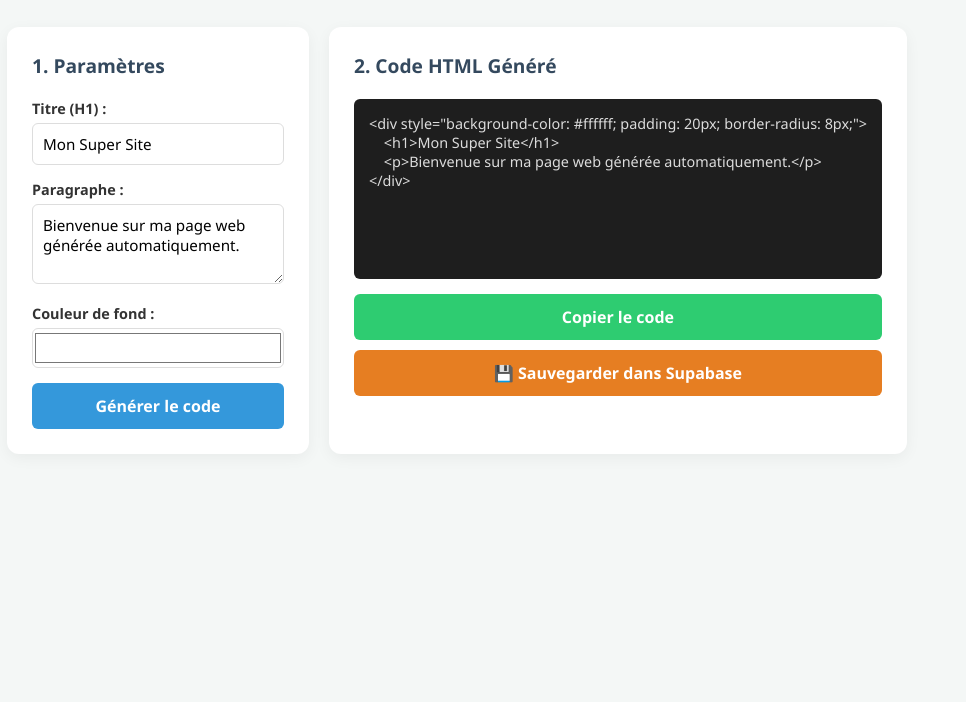
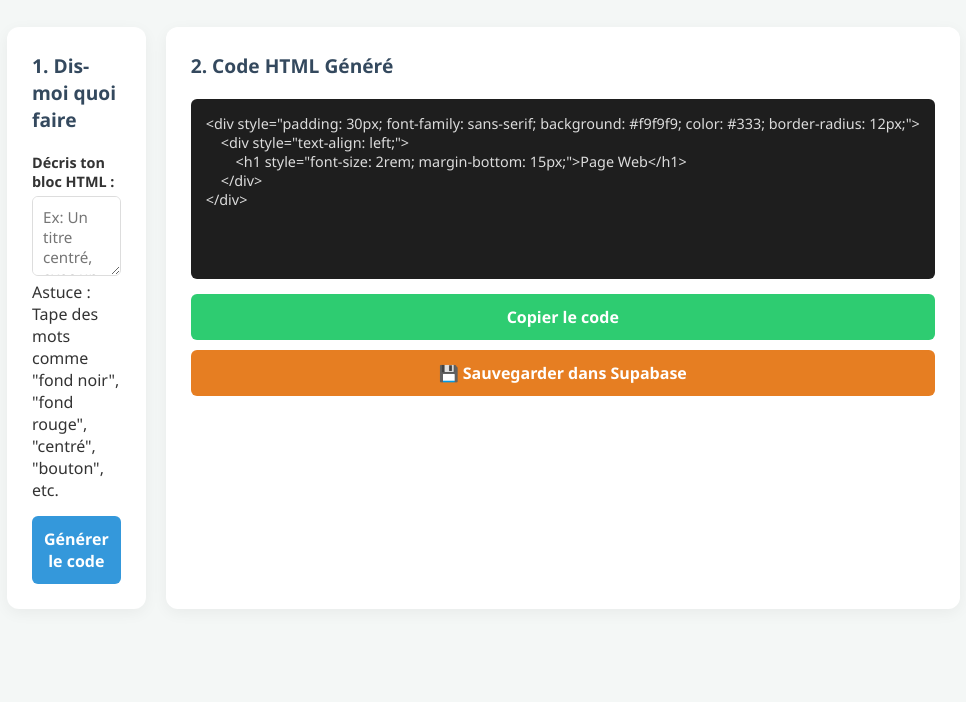
Before and after one commit to YTRubansuBS/html-generator, a plain HTML site: page index.html in a window 1280 px wide. Shown: the part 98-800 px from the top of the page, without its empty margins (183-1149 px from the left). Drawn offline with nearby package versions, Linux system fonts and the light colour scheme.

Commit message:
Update index.html

```diff
--- a/index.html
+++ b/index.html
@@ -3,35 +3,26 @@
 <head>
     <meta charset="UTF-8">
     <meta name="viewport" content="width=device-width, initial-scale=1.0">
-    <title>Générateur de Code HTML avec Supabase</title>
+    <title>Générateur de Code HTML Intelligent</title>
     <link rel="stylesheet" href="style.css">
-    <!-- Intégration de la librairie Supabase -->
+    <!-- Librairie Supabase -->
     <script src="https://cdn.jsdelivr.net/npm/@supabase/supabase-js@2"></script>
 </head>
 <body>
     <div class="container">
         <header>
-            <h1>⚡ Générateur de Code HTML</h1>
-            <p>Personnalise, copie et sauvegarde ton code directement dans Supabase.</p>
+            <h1>⚡ Smart HTML Generator</h1>
+            <p>Dis-moi ce que tu veux, je génère ton code et je le sauvegarde sur Supabase.</p>
         </header>
 
         <main class="grid">
-            <!-- Formulaire de configuration -->
+            <!-- Zone de prompt -->
             <section class="card">
-                <h2>1. Paramètres</h2>
+                <h2>1. Dis-moi quoi faire</h2>
                 <div class="form-group">
-                    <label for="titleText">Titre (H1) :</label>
-                    <input type="text" id="titleText" value="Mon Super Site" placeholder="Entre ton titre...">
-                </div>
-
-                <div class="form-group">
-                    <label for="parText">Paragraphe :</label>
-                    <textarea id="parText" placeholder="Entre ton texte...">Bienvenue sur ma page web générée automatiquement.</textarea>
-                </div>
-
-                <div class="form-group">
-                    <label for="bgColor">Couleur de fond :</label>
-                    <input type="color" id="bgColor" value="#ffffff">
+                    <label for="promptInput">Décris ton bloc HTML :</label>
+                    <textarea id="promptInput" placeholder="Ex: Un titre centré, avec un fond noir, un paragraphe et un bouton rouge..."></textarea>
+                    <span class="hint">Astuce : Tape des mots comme "fond noir", "fond rouge", "centré", "bouton", etc.</span>
                 </div>
 
                 <button id="generateBtn">Générer le code</button>
@@ -41,9 +32,10 @@
             <section class="card">
                 <h2>2. Code HTML Généré</h2>
                 <div class="code-output">
-                    <pre><code id="codeDisplay">&lt;div style="background-color: #ffffff; padding: 20px; border-radius: 8px;"&gt;
-    &lt;h1&gt;Mon Super Site&lt;/h1&gt;
-    &lt;p&gt;Bienvenue sur ma page web générée automatiquement.&lt;/p&gt;
+                    <pre><code id="codeDisplay">&lt;div style="padding: 30px; font-family: sans-serif; background: #f9f9f9; color: #333; border-radius: 12px;"&gt;
+    &lt;div style="text-align: left;"&gt;
+        &lt;h1 style="font-size: 2rem; margin-bottom: 15px;"&gt;Page Web&lt;/h1&gt;
+    &lt;/div&gt;
 &lt;/div&gt;</code></pre>
                 </div>
                 <button id="copyBtn" class="secondary-btn">Copier le code</button>
```
